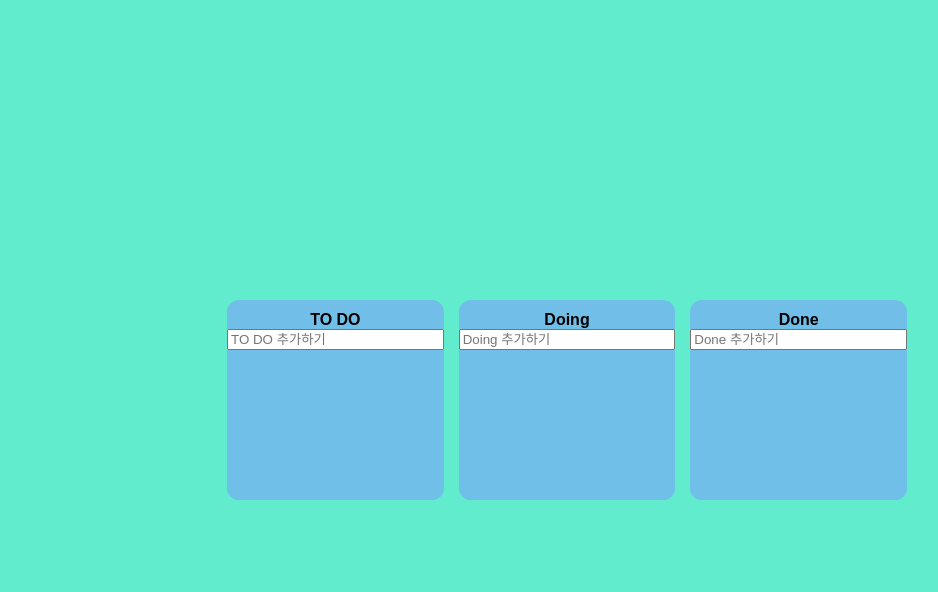
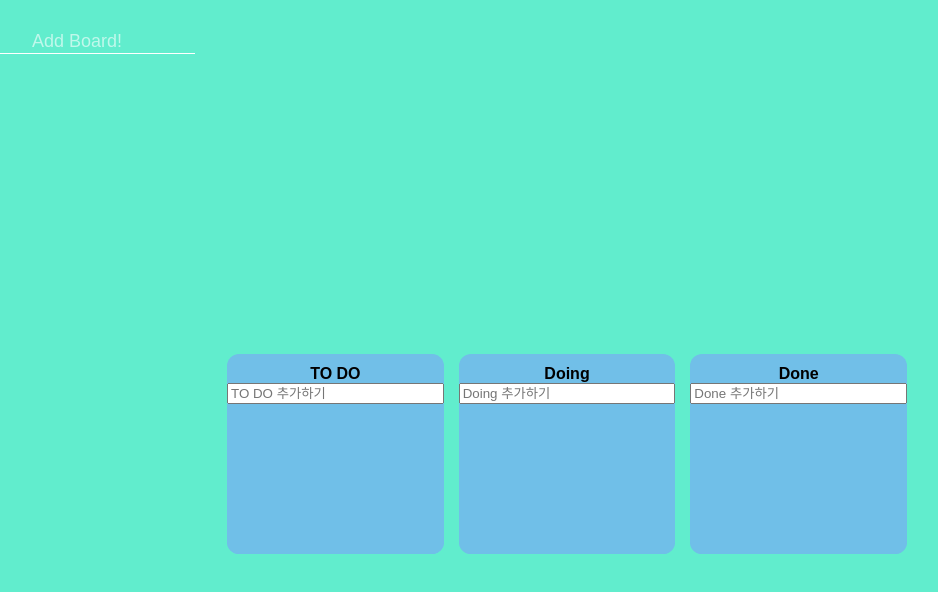
Before and after one commit to hyeongwoo94/TRELLOCLONE, a React (Create React App) app: page / in a window 1280 px wide. Shown: the top 592 px of the page, without its empty margins (73-1011 px from the left). Built offline with nearby package versions, Linux system fonts and the light colour scheme.

Commit message:
새로운 board추가하고 저장하기까지

```diff
--- a/src/App.tsx
+++ b/src/App.tsx
@@ -1,7 +1,8 @@
 import { DragDropContext, DropResult } from "react-beautiful-dnd";
+import { useForm } from "react-hook-form";
 import { useRecoilState } from "recoil";
 import styled from "styled-components";
-import { toDoState } from "./atoms";
+import { IToDosState, toDoState } from "./atoms";
 import Board from "./Components/Board";
 
 const Wrapper = styled.div`
@@ -19,9 +20,40 @@ const Boards = styled.div`
   gap: 15px;
   grid-template-columns: repeat(3, 1fr);
 `;
+const AddBoard = styled.form`
+  width: 300px;
+  display: flex;
+  justify-content: center;
+  align-items: center;
+  margin-top: 30px;
+`;
+const Input = styled.input`
+  background: none;
+  outline: none;
+  border: none;
+  border-bottom: 1px solid white;
+  text-align: center;
+  font-size: 18px;
+  &::placeholder {
+    color: rgba(255, 255, 255, 0.6);
+  }
+`;
 
 function App() {
   const [toDos, setToDos] = useRecoilState(toDoState);
+  const { register, setValue, handleSubmit } = useForm();
+  const onSubmit = ({ board }: IToDosState) => {
+    setToDos((addBoard) => {
+      const add = {
+        ...addBoard,
+        [board + ""]: [],
+      };
+      localStorage.setItem("todo", JSON.stringify(add));
+      console.log(addBoard);
+      return add;
+    });
+    setValue("board", "");
+  };
   const onDragEnd = (info: DropResult) => {
     console.log(info);
     const { destination, draggableId, source } = info;
@@ -70,6 +102,13 @@ function App() {
   return (
     <>
       <DragDropContext onDragEnd={onDragEnd}>
+        <AddBoard onSubmit={handleSubmit(onSubmit)}>
+          <Input
+            {...register("board", { required: true })}
+            type="text"
+            placeholder="Add Board!"
+          />
+        </AddBoard>
         <Wrapper>
           <Boards>
             {Object.keys(toDos).map((boardId) => (
--- a/src/atoms.tsx
+++ b/src/atoms.tsx
@@ -4,13 +4,13 @@ export interface ITodo{
   text:string;
 }
 
-interface IToSosState{
+export interface IToDosState{
   [key: string] : ITodo[]
 }
 const localTodo = localStorage.getItem("todo");
 const todoJSON = JSON.parse(localTodo as any);
 
-export const toDoState = atom<IToSosState>({
+export const toDoState = atom<IToDosState>({
   key:"toDo",
   default: todoJSON || {
     "TO DO": [],
```
